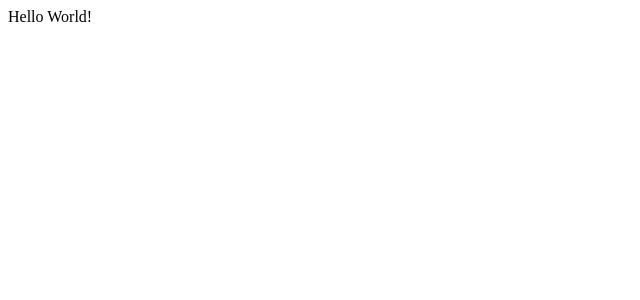
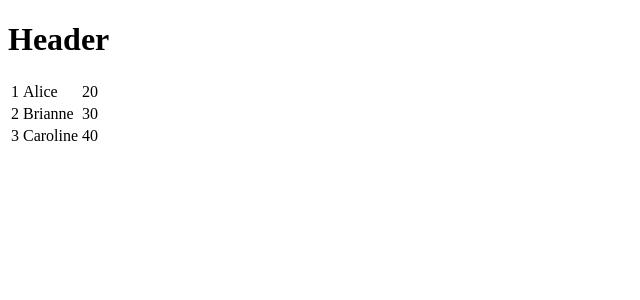
Before and after one commit to cdl124/react-app, a React app: page / in a window 1280 px wide. Shown: the top 300 px of the page, without its empty margins (0-640 px from the left). Built offline with nearby package versions, Linux system fonts and the light colour scheme.

Commit message:
made table within App.jsx

```diff
--- a/App.jsx
+++ b/App.jsx
@@ -1,13 +1,64 @@
 import React from 'react';
 
 class App extends React.Component {
+  constructor() {
+    super();
+
+    this.state = {
+      data: [
+        {
+          "id": 1,
+          "name": "Alice",
+          "age": "20"
+        },
+        {
+          "id": 2,
+          "name": "Brianne",
+          "age": "30"
+        },
+        {
+          "id": 3,
+          "name": "Caroline",
+          "age": "40"
+        }
+      ]
+    }
+  }
+
   render() {
     return (
       <div>
-        Hello World!
+        <Header />
+        <table>
+          <tbody>
+            {this.state.data.map((person, i) => <TableRow key = {i} data = {person} />)}
+          </tbody>
+        </table>
       </div>
     );
   }
 }
 
+class Header extends React.Component {
+  render() {
+    return (
+      <div>
+        <h1>Header</h1>
+      </div>
+    );
+  }
+}
+
+class TableRow extends React.Component {
+  render() {
+    return (
+      <tr>
+        <td>{this.props.data.id}</td>
+        <td>{this.props.data.name}</td>
+        <td>{this.props.data.age}</td>
+      </tr>
+    );
+  }
+}
+
 export default App;
```
